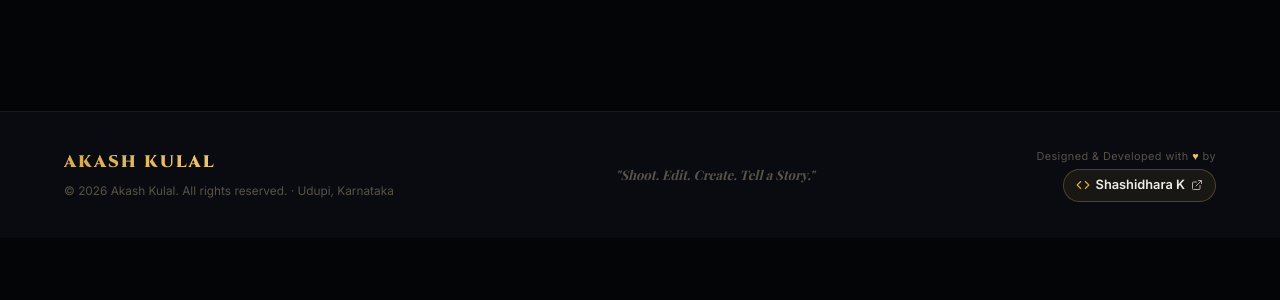
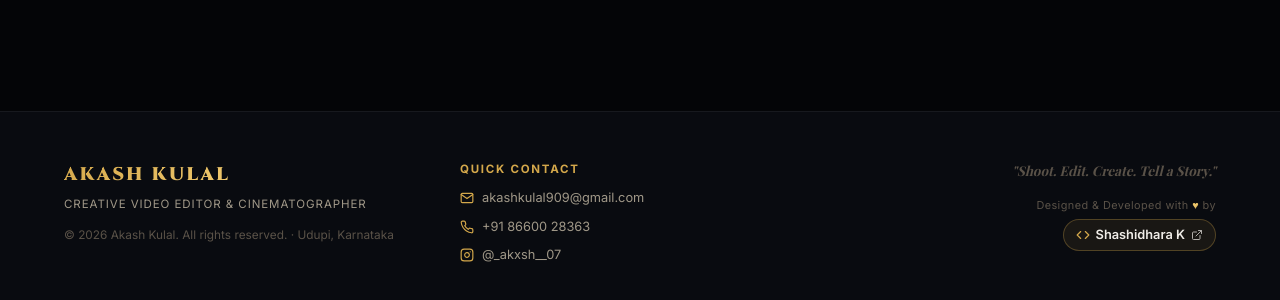
Before and after one commit to Shashidharak89/AKASH_PORTFOLIO_REACT, a React (Vite) app: page / in a window 1280 px wide. Shown: the part 11349-11649 px from the top of the page. Before the commit the page ends 11587 px from the top, so only its background shows below. Built offline with nearby package versions, Linux system fonts and the light colour scheme; a web font is replaced by a local one.

Commit message:
Feat : Footer - Quick access added

```diff
--- a/src/components/Footer.jsx
+++ b/src/components/Footer.jsx
@@ -1,22 +1,48 @@
-import { FiExternalLink, FiCode } from 'react-icons/fi'
+import { FiExternalLink, FiCode, FiMail, FiPhone, FiInstagram } from 'react-icons/fi'
 
 export default function Footer() {
   const year = new Date().getFullYear()
 
   return (
     <footer className="footer">
-      <div className="footer-left">
+      <div className="footer-top-row">
+
+        {/* Brand info */}
+        <div className="footer-brand-col">
           <span className="footer-logo">AKASH KULAL</span>
+          <span className="footer-subtitle">Creative Video Editor &amp; Cinematographer</span>
           <p className="footer-copy">
             © {year} Akash Kulal. All rights reserved. · Udupi, Karnataka
           </p>
         </div>
 
-      <div className="footer-center">
-        <span className="footer-tagline">"Shoot. Edit. Create. Tell a Story."</span>
+        {/* Quick Contact Links */}
+        <div className="footer-contact-col">
+          <span className="footer-col-title">Quick Contact</span>
+          <div className="footer-quick-links">
+            <a href="mailto:akashkulal909@gmail.com" className="footer-quick-link">
+              <FiMail className="fq-icon" />
+              <span>akashkulal909@gmail.com</span>
+            </a>
+            <a href="tel:+918660028363" className="footer-quick-link">
+              <FiPhone className="fq-icon" />
+              <span>+91 86600 28363</span>
+            </a>
+            <a
+              href="https://www.instagram.com/_akxsh__07"
+              target="_blank"
+              rel="noopener noreferrer"
+              className="footer-quick-link"
+            >
+              <FiInstagram className="fq-icon" />
+              <span>@_akxsh__07</span>
+            </a>
+          </div>
         </div>
 
-      <div className="footer-right">
+        {/* Developer Credit */}
+        <div className="footer-dev-col">
+          <span className="footer-tagline">"Shoot. Edit. Create. Tell a Story."</span>
           <div className="developer-credit">
             <span className="dev-caption">Designed &amp; Developed with <span className="gold-text">♥</span> by</span>
             <a
@@ -31,6 +57,8 @@ export default function Footer() {
             </a>
           </div>
         </div>
+
+      </div>
     </footer>
   )
 }
--- a/src/index.css
+++ b/src/index.css
@@ -1695,17 +1695,19 @@ a.contact-card-value:hover { color: var(--color-gold); }
    FOOTER
    ============================================ */
 .footer {
-  padding: 36px var(--container-px);
+  padding: 48px var(--container-px) 36px;
   border-top: var(--border-subtle);
-  display: flex;
-  align-items: center;
-  justify-content: space-between;
-  flex-wrap: wrap;
-  gap: 20px;
   background: var(--color-bg-secondary);
 }
 
-.footer-left {
+.footer-top-row {
+  display: grid;
+  grid-template-columns: 1fr 1fr 1fr;
+  gap: 36px;
+  align-items: start;
+}
+
+.footer-brand-col {
   display: flex;
   flex-direction: column;
   gap: 6px;
@@ -1713,7 +1715,7 @@ a.contact-card-value:hover { color: var(--color-gold); }
 
 .footer-logo {
   font-family: var(--font-display);
-  font-size: 1.05rem;
+  font-size: 1.15rem;
   font-weight: 900;
   letter-spacing: 0.12em;
   background: var(--gradient-gold);
@@ -1722,26 +1724,74 @@ a.contact-card-value:hover { color: var(--color-gold); }
   background-clip: text;
 }
 
+.footer-subtitle {
+  font-size: 0.72rem;
+  letter-spacing: 0.08em;
+  text-transform: uppercase;
+  color: var(--color-text-secondary);
+}
+
 .footer-copy {
   font-size: 0.74rem;
   color: var(--color-text-muted);
-}
-
-.footer-center {
-  display: flex;
-  align-items: center;
+  margin-top: 6px;
+}
+
+.footer-contact-col {
+  display: flex;
+  flex-direction: column;
+  gap: 10px;
+}
+
+.footer-col-title {
+  font-size: 0.72rem;
+  font-weight: 700;
+  letter-spacing: 0.15em;
+  text-transform: uppercase;
+  color: var(--color-gold);
+}
+
+.footer-quick-links {
+  display: flex;
+  flex-direction: column;
+  gap: 8px;
+}
+
+.footer-quick-link {
+  display: inline-flex;
+  align-items: center;
+  gap: 8px;
+  font-size: 0.8rem;
+  color: var(--color-text-secondary);
+  text-decoration: none;
+  transition: color var(--transition-fast), transform var(--transition-fast);
+}
+
+.footer-quick-link:hover {
+  color: var(--color-gold);
+  transform: translateX(4px);
+}
+
+.fq-icon {
+  width: 14px;
+  height: 14px;
+  color: var(--color-gold);
+  flex-shrink: 0;
+}
+
+.footer-dev-col {
+  display: flex;
+  flex-direction: column;
+  align-items: flex-end;
+  gap: 16px;
 }
 
 .footer-tagline {
   font-family: var(--font-accent);
   font-style: italic;
-  font-size: 0.82rem;
+  font-size: 0.84rem;
   color: var(--color-text-muted);
-}
-
-.footer-right {
-  display: flex;
-  align-items: center;
+  text-align: right;
 }
 
 .developer-credit {
@@ -1903,7 +1953,9 @@ a.contact-card-value:hover { color: var(--color-gold); }
   .contact-cta-block { padding: 36px 24px; }
 
   /* Footer */
-  .footer { flex-direction: column; text-align: center; gap: 16px; align-items: center; }
+  .footer-top-row { grid-template-columns: 1fr; gap: 28px; text-align: center; }
+  .footer-brand-col, .footer-contact-col, .footer-dev-col { align-items: center; }
+  .footer-tagline { text-align: center; }
   .developer-credit { align-items: center; }
 }
 
```
Lines whose indentation alone changed are shown as unchanged.
